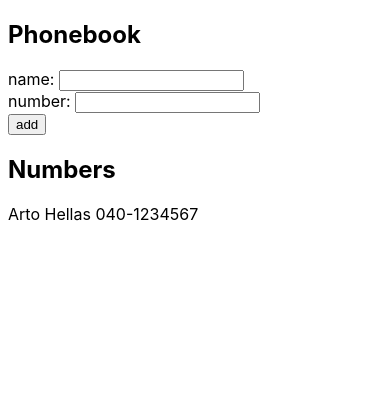
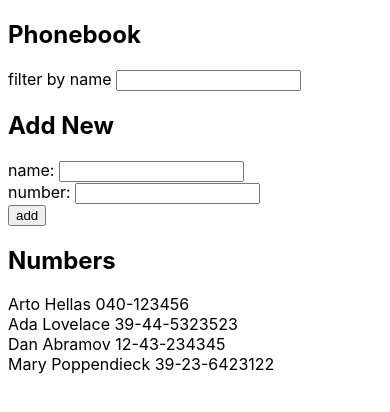
Before and after one commit to rohchakr/rohchakr-fullstackopen.com-exercises, a React (Create React App) app in the folder part2/phonebook/: page / in a window 390 px wide. Shown: the top 412 px of the page. Built offline with nearby package versions, Linux system fonts and the light colour scheme.

Commit message:
Exercise 2.9*: The Phonebook Step4

```diff
--- a/part2/phonebook/src/App.js
+++ b/part2/phonebook/src/App.js
@@ -2,10 +2,15 @@ import React, { useState } from 'react'
 
 const App = () => {
   const [ persons, setPersons ] = useState([
-    { name: 'Arto Hellas', number: '040-1234567' }
+    { name: 'Arto Hellas', number: '040-123456' },
+    { name: 'Ada Lovelace', number: '39-44-5323523' },
+    { name: 'Dan Abramov', number: '12-43-234345' },
+    { name: 'Mary Poppendieck', number: '39-23-6423122' }
   ])
+  const  [ filteredPersons, setFilteredPersons ] = useState(persons)
   const [ newName, setNewName ] = useState('')
   const [ newNumber, setNewNumber ] = useState('')
+  const [ filterName, setFilterName ] = useState('')
   const NAME_EXISTS_WARNING = `${newName} is already added to phonebook`
 
   const addPerson = (event) => {
@@ -28,9 +33,21 @@ const App = () => {
     setNewNumber(event.target.value)
   }
 
+  const handleFilterNameChange = (event) => {
+    const newNameFilter = event.target.value
+    setFilterName(newNameFilter)
+    setFilteredPersons(persons.filter(
+      p => p.name.toLowerCase().includes(newNameFilter.toLowerCase())
+    ))
+  }
+
   return (
     <div>
       <h2>Phonebook</h2>
+      <div>
+        filter by name <input value={filterName} onChange={handleFilterNameChange} />
+      </div>
+      <h2>Add New</h2>
       <form onSubmit={addPerson}>
         <div>
           name: <input value={newName} onChange={handleNameChange} />
@@ -43,7 +60,7 @@ const App = () => {
         </div>
       </form>
       <h2>Numbers</h2>
-      {persons.map(p => <div key={p.name}>{p.name} {p.number}</div>)}
+      {filteredPersons.map(p => <div key={p.name}>{p.name} {p.number}</div>)}
     </div>
   )
 }
```
